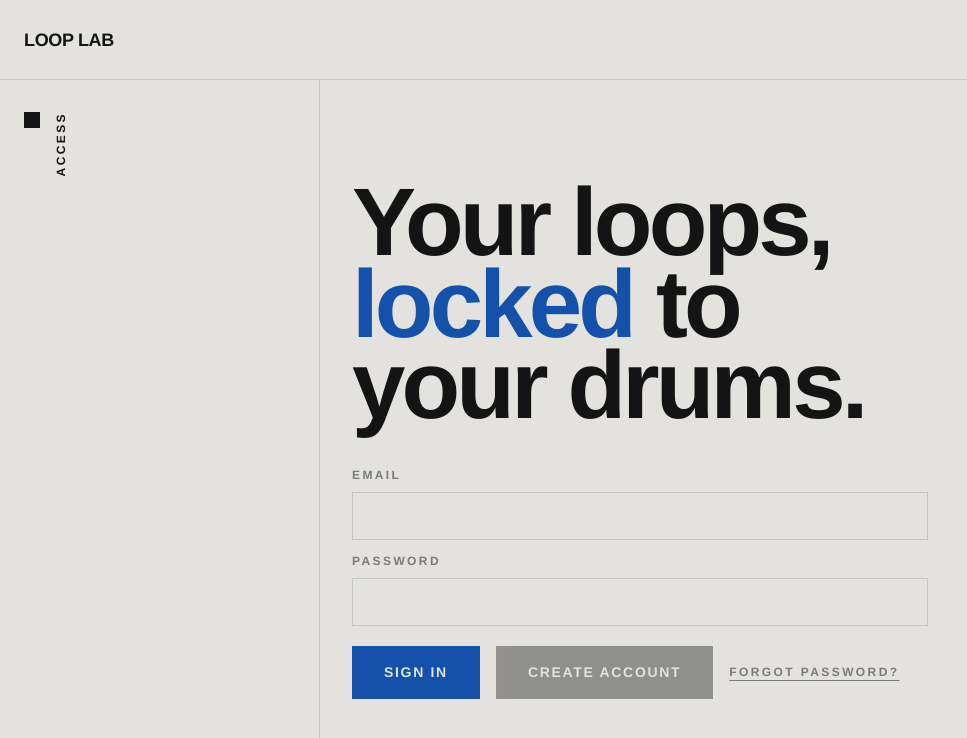
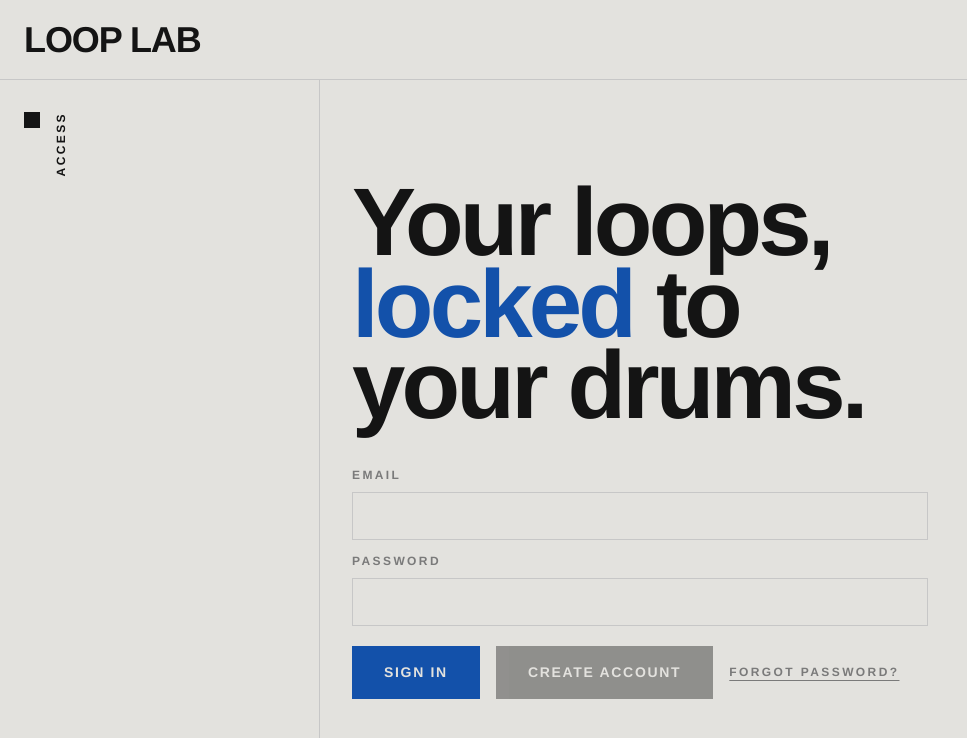
Before and after one commit to williambbailey-maker/version, a React (Vite) app: page / in a window 1280 px wide. Shown: the top 738 px of the page, without its empty margins (0-967 px from the left). Built offline with nearby package versions, Linux system fonts and the light colour scheme; no server answers; the HTML template or start-up script is replaced by a standard one; a web font is replaced by a local one.

Commit message:
Double the Loop Lab wordmark in the nav
Co-Authored-By: Claude Fable 5.1 <noreply@anthropic.com>
Claude-Session: https://claude.ai/code/session_01JmDu7uTbWH8VEo7PTDyefT

```diff
--- a/src/App.tsx
+++ b/src/App.tsx
@@ -122,7 +122,7 @@ function Studio() {
   return (
     <main className="min-h-screen bg-cream text-jet">
       <header className="sticky top-0 z-10 grid h-20 grid-cols-2 items-center border-b border-line bg-cream/95 px-4 backdrop-blur md:grid-cols-12 md:px-6">
-        <span className="text-lg font-bold uppercase tracking-[-0.02em] md:col-span-3">Loop Lab</span>
+        <span className="text-[2.25rem] font-bold uppercase leading-none tracking-[-0.03em] md:col-span-3">Loop Lab</span>
         <span className="hidden font-mono text-xs uppercase tracking-[0.2em] text-muted md:col-span-6 md:block">
           {engine.playing ? (
             <>
--- a/src/components/Login.tsx
+++ b/src/components/Login.tsx
@@ -47,7 +47,7 @@ export function Login() {
   return (
     <main className="min-h-screen bg-cream text-jet">
       <header className="sticky top-0 z-10 flex h-20 items-center border-b border-line bg-cream/95 px-4 backdrop-blur md:px-6">
-        <span className="text-lg font-bold uppercase tracking-[-0.02em]">Loop Lab</span>
+        <span className="text-[2.25rem] font-bold uppercase leading-none tracking-[-0.03em]">Loop Lab</span>
       </header>
       <section className="grid min-h-[calc(100vh-5rem)] grid-cols-1 md:grid-cols-12">
         <div className="flex items-center gap-3 border-b border-line px-4 py-3 md:items-start md:border-b-0 md:border-r md:px-6 md:py-8 md:col-span-3">
--- a/src/components/SetPassword.tsx
+++ b/src/components/SetPassword.tsx
@@ -23,7 +23,7 @@ export function SetPassword({ onDone }: Props) {
   return (
     <main className="min-h-screen bg-cream text-jet">
       <header className="sticky top-0 z-10 flex h-20 items-center border-b border-line bg-cream/95 px-4 backdrop-blur md:px-6">
-        <span className="text-lg font-bold uppercase tracking-[-0.02em]">Loop Lab</span>
+        <span className="text-[2.25rem] font-bold uppercase leading-none tracking-[-0.03em]">Loop Lab</span>
       </header>
       <section className="grid min-h-[calc(100vh-5rem)] grid-cols-1 md:grid-cols-12">
         <div className="flex items-center gap-3 border-b border-line px-4 py-3 md:items-start md:border-b-0 md:border-r md:px-6 md:py-8 md:col-span-3">
```
